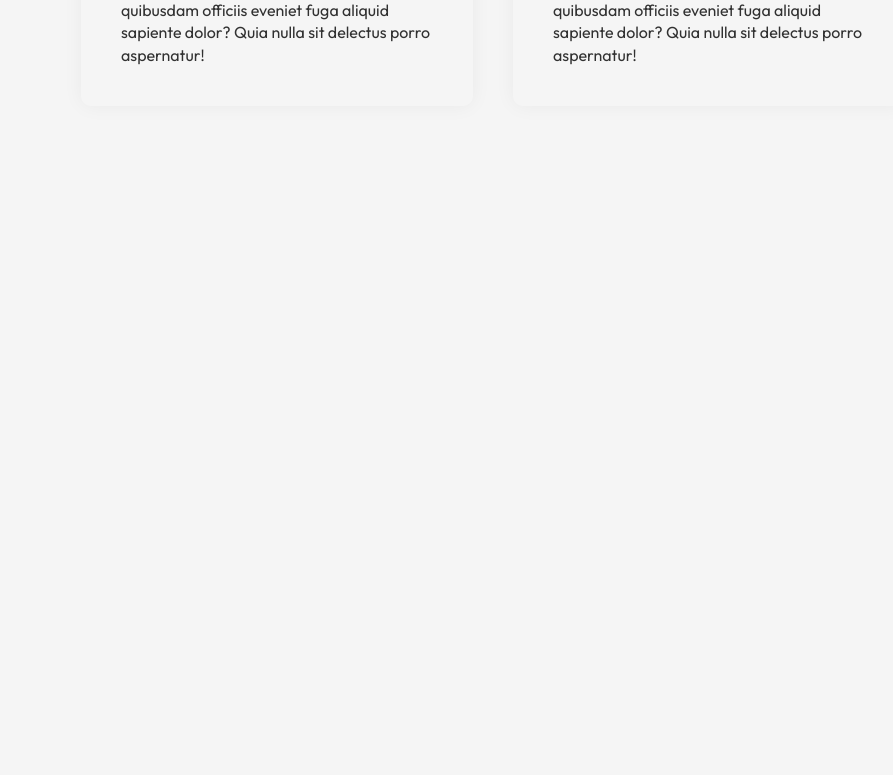
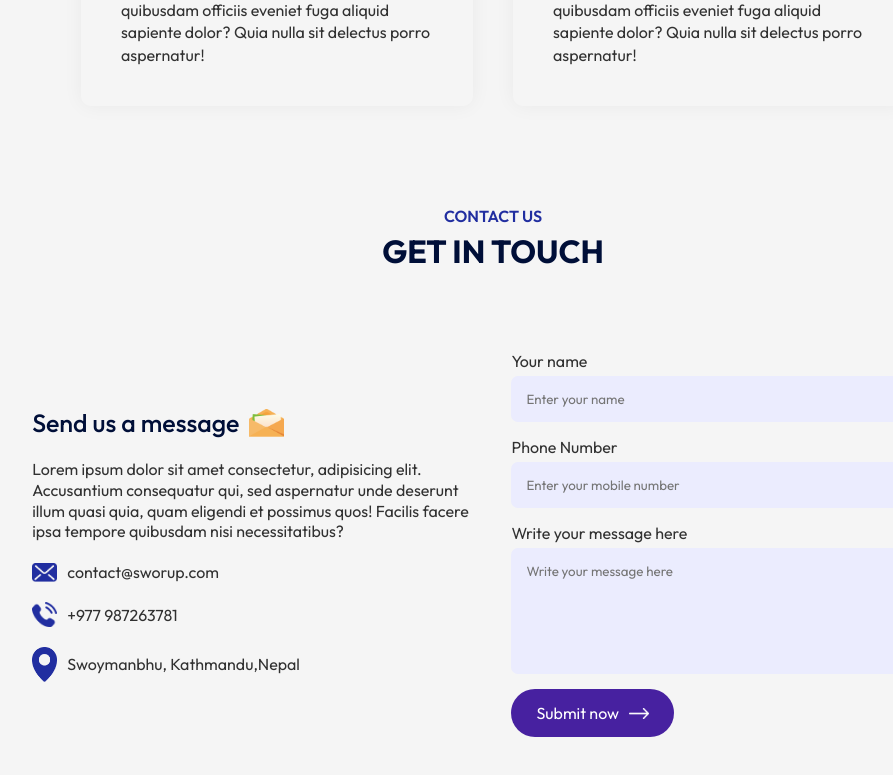
Before and after one commit to SSworup77/Edusity, a React (Vite) app: page / in a window 1280 px wide. Shown: the part 2849-3624 px from the top of the page, without its empty margins (147-1040 px from the left). Before the commit the page ends 3055 px from the top, so only its background shows below. Built offline with nearby package versions, Linux system fonts and the light colour scheme.

Commit message:
Added contact message section

```diff
--- a/src/App.jsx
+++ b/src/App.jsx
@@ -6,6 +6,7 @@ import Title from './components/Title/Title'
 import About from './components/About/About'
 import Campus from './components/Campus/Campus'
 import Testimonials from './components/Testimonials/Testimonials'
+import Contact from './components/Contact/Contact'
 
 const App = () => {
   return (
@@ -20,6 +21,8 @@ const App = () => {
         <Campus/>
         <Title subTitle='TESTIMONIALS' title='What Students Say'/>
         <Testimonials/>
+        <Title subTitle='Contact Us' title='Get in Touch'/>
+        <Contact/>
       </div>
     </div>
   )
--- /dev/null
+++ b/src/components/Contact/Contact.css
@@ -0,0 +1,53 @@
+.contact{
+    margin: 80px auto;
+    max-width: 90%;
+    display: flex;
+    align-items: center;
+    justify-content: space-between;
+}
+.contact-col{
+    flex-basis: 48%;
+    color: #313131;
+}
+.contact-col h3{
+    color: #000f38;
+    font-weight: 500;
+    font-size: 25px;
+    align-items: center;
+    display: flex;
+    margin-bottom: 20px;
+}
+.contact-col h3 img{
+    width: 35px;
+    margin-left: 10px;
+}
+.contact-col p{
+    max-width: 450px;
+    line-height: 1.3;
+}
+.contact-col ul li{
+    display: flex;
+    margin:20px 0;
+    align-items: center;
+}
+.contact-col ul li img{
+    width: 25px;
+    margin-right: 10px;
+}
+.contact form input,.contact form textarea{
+    display: block;
+    width: 100%;
+    background: #ebecfe;
+    padding: 15px;
+    border: 0;
+    outline: none;
+    margin-bottom: 15px;
+    margin-top: 5px;
+    resize: none;
+    border-radius: 7px;
+}
+.contact-col span{
+    display: block;
+    margin: 20px 0;
+
+}
--- /dev/null
+++ b/src/components/Contact/Contact.jsx
@@ -0,0 +1,63 @@
+import React from 'react'
+import './Contact.css'
+import msg_icon from '../../assets/msg-icon.png'
+import mail_icon from '../../assets/mail-icon.png'
+import phone_icon from '../../assets/phone-icon.png'
+import loc_icon from '../../assets/location-icon.png'
+import arrow_icon from '../../assets/white-arrow.png'
+
+const Contact = () => {
+    const [result, setResult] = React.useState("");
+
+    const onSubmit = async (event) => {
+      event.preventDefault();
+      setResult("Sending....");
+      const formData = new FormData(event.target);
+
+      formData.append("access_key", "9f07150f-ed38-472a-ab01-c5c67dca4313");
+
+      const response = await fetch("https://api.web3forms.com/submit", {
+        method: "POST",
+        body: formData
+      });
+
+      const data = await response.json();
+
+      if (data.success) {
+        console.log("Success",data)
+        setResult("Your message has been sent successfully");
+        event.target.reset();
+      } else {
+        console.log("Error", data);
+        setResult(data.message);
+      }
+    };
+  return (
+    <div className='contact'>
+        <div className="contact-col">
+            <h3>Send us a message <img src={msg_icon} alt="" /></h3>
+            <p>Lorem ipsum dolor sit amet consectetur, adipisicing elit. Accusantium consequatur qui, sed aspernatur unde deserunt illum quasi quia, quam eligendi et possimus quos! Facilis facere ipsa tempore quibusdam nisi necessitatibus?</p>
+            <ul>
+                <li><img src={mail_icon} alt="" />contact@sworup.com</li>
+                <li><img src={phone_icon} alt="" />+977 987263781</li>
+                <li><img src={loc_icon} alt="" />Swoymanbhu, Kathmandu,Nepal</li>
+            </ul>
+        </div>
+        <div className="contact-col">
+            <form onSubmit={onSubmit}>
+                <label>Your name</label>
+                <input type="text" name="name" placeholder='Enter your name' required/>
+                <label>Phone Number</label>
+                <input type="tel" name="phone" placeholder='Enter your mobile number' required/>
+                <label>Write your message here</label>
+                <textarea name="message"  rows="6" placeholder='Write your message here' required/>
+                <button type="submit" className='btn dark-btn'>Submit now <img src={arrow_icon} alt="" /></button>
+            </form>
+            <span>{result}</span>
+        </div>
+
+    </div>
+  )
+}
+
+export default Contact
```
